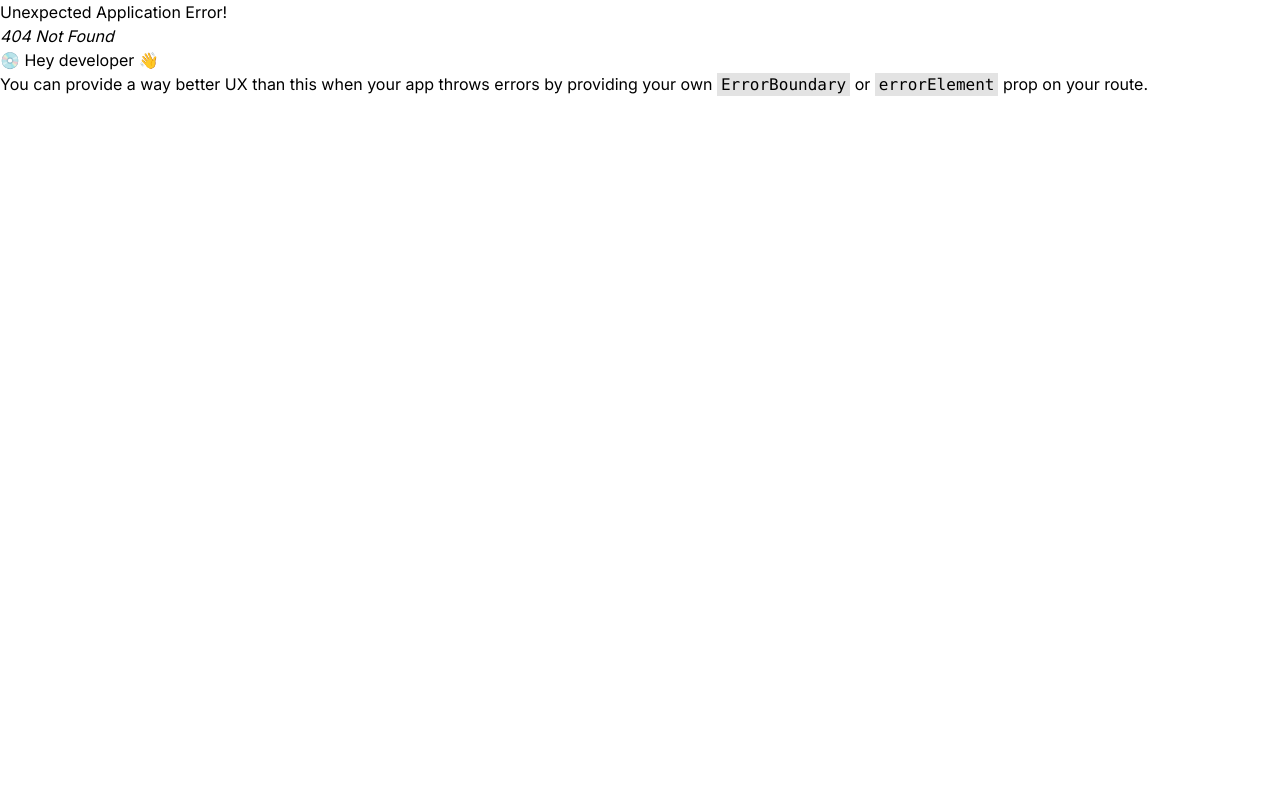
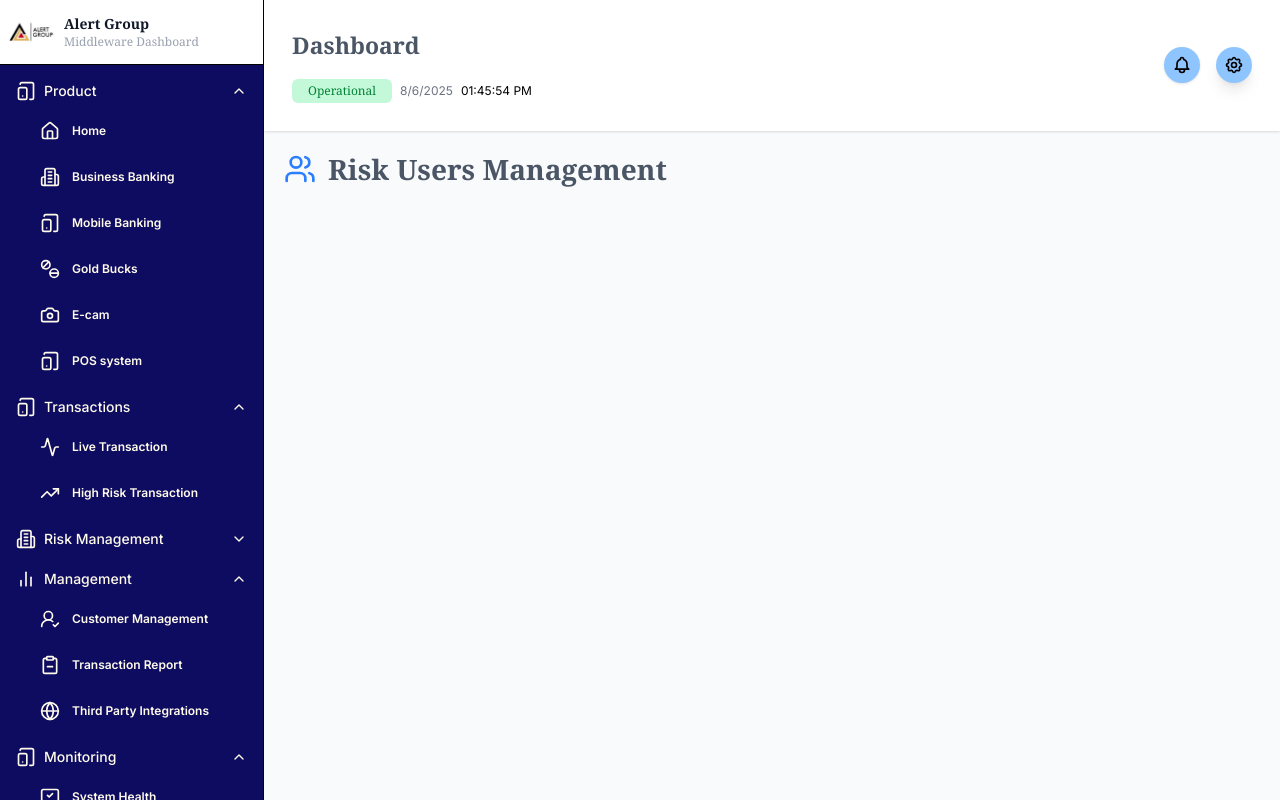
Before and after one commit to Ennyola4/middlewaredashboard, a React (Vite) app: page /risk-users in a window 1280 px wide. Before the commit this address had no page. Built offline with nearby package versions, Linux system fonts and the light colour scheme.

Commit message:
high risk transaction page done

```diff
--- a/src/components/Sidebar/Sidebar.tsx
+++ b/src/components/Sidebar/Sidebar.tsx
@@ -71,7 +71,7 @@ export const Sidebar = () => {
       title: "Risk Management",
       icon: <Building2 className="w-5 h-5" />,
       links: [
-        { title: "Risk Users", href: "/risk/users", icon: <Users className="w-5 h-5" /> },
+        { title: "Risk Users", href: "/risk-users", icon: <Users className="w-5 h-5" /> },
         { title: "Risk Transaction", href: "/risk/transactions", icon: <Shield className="w-5 h-5" /> },
         { title: "Fraud Alert", href: "/risk/fraud-alert", icon: <TriangleAlert className="w-5 h-5" /> },
         { title: "Recurring Execptions", href: "/risk/exceptions", icon: <RefreshCcw className="w-5 h-5" /> },
--- a/src/pages/Dashboard/RiskManagement/RiskUsers.tsx
+++ b/src/pages/Dashboard/RiskManagement/RiskUsers.tsx
@@ -1,8 +1,16 @@
+import {  Users } from "lucide-react"
+import Navbar from "../../../components/Navbar/Navbar"
 
 const RiskUsers = () => {
   return (
     <div>
-
+      <Navbar/>
+       <div className="flex items-center gap-3 p-4 sm:p-5">
+        <Users className="w-6 h-6 sm:w-8 sm:h-8 text-blue-500" />
+        <h1 className="text-xl sm:text-2xl md:text-[28px] text-gray-600 dark:text-blue-500 font-semibold font-serif">
+          Risk Users Management
+        </h1>
+      </div>
     </div>
   )
 }
--- a/src/pages/Dashboard/Transaction/HighRiskTransaction.tsx
+++ b/src/pages/Dashboard/Transaction/HighRiskTransaction.tsx
@@ -1,4 +1,4 @@
-import { CircleAlert, DollarSign, Shield, TrendingUp } from "lucide-react"
+import { CircleAlert, DollarSign, Download, Filter, Search, Shield, TrendingUp } from "lucide-react"
 import Navbar from "../../../components/Navbar/Navbar"
 import { time } from "framer-motion"
 
@@ -184,7 +184,7 @@ const HighRiskTransaction = () => {
               const barColor = progressBar < 40 ? "bg-blue-500" : progressBar > 20 ? "bg-green-500" : "bg-red-500"
 
               return (
-                <div key={index} className="dark:text-white dark:bg-gray-950 bg-gray-50 p-3 rounded-lg">
+                <div key={index} className="dark:text-white dark:bg-gray-950 shadow-sm p-3 rounded-md">
                   <div className="flex flex-col xs:flex-row xs:justify-between xs:items-center gap-2 mb-3">
                     <span className="font-semibold text-sm sm:text-base">
                       {riskDistribution.title}
@@ -212,7 +212,7 @@ const HighRiskTransaction = () => {
             {riskScoreDistribution.map((riskScore, index) => (
               <div
                 key={index}
-                className="flex dark:bg-gray-950 flex-col xs:flex-row xs:justify-between xs:items-center gap-2 p-3 bg-gray-50  rounded-lg border-l-4 border-blue-400 dark:text-white"
+                className="flex dark:bg-gray-950 flex-col xs:flex-row xs:justify-between xs:items-center gap-2 p-3 shadow-sm rounded-md border-l-4 border-blue-400 dark:text-white"
               >
                 <span className="font-semibold text-sm sm:text-base">
                   {riskScore.title}
@@ -225,8 +225,36 @@ const HighRiskTransaction = () => {
           </div>
         </div>
       </div>
-      <div className="p-3 dark:text-white shadow-sm dark:bg-gray-800 m-3 rounded-xl">
-        <h1 className="p-3 text-lg">High Risk Transaction Queue</h1>
+      <div className="p-3  dark:text-white shadow-sm dark:bg-gray-800 m-3 rounded-xl">
+        <div className="flex mb-3 flex-col xs:flex-row xs:items-center xs:justify-between gap-3 p-3 bg-white dark:bg-gray-800 rounded-lg shadow-sm">
+          {/* Header Title */}
+          <h1 className="text-lg sm:text-xl font-semibold text-gray-800 dark:text-white">
+            High Risk Transaction Queue
+          </h1>
+
+          {/* Action Buttons */}
+          <div className="flex flex-wrap xs:flex-nowrap gap-2 sm:gap-3">
+
+            {/* Search Button */}
+            <button className="flex cursor-pointer items-center gap-2 px-3 py-2 bg-gray-100 hover:bg-gray-200 dark:bg-gray-700 dark:hover:bg-gray-600 text-gray-700 dark:text-gray-200 rounded-lg transition-colors duration-200 text-sm font-medium">
+              <Search className="h-4 w-4" />
+              <span className="hidden sm:inline">Search</span>
+            </button>
+
+            {/* Filter Button */}
+            <button className="flex cursor-pointer items-center gap-2 px-3 py-2 bg-blue-100 hover:bg-blue-200 dark:bg-blue-900/30 dark:hover:bg-blue-800/40 text-blue-700 dark:text-blue-300 rounded-lg transition-colors duration-200 text-sm font-medium">
+              <Filter className="h-4 w-4" />
+              <span className="hidden sm:inline">Filter</span>
+            </button>
+
+            {/* Export Button */}
+            <button className="flex cursor-pointer items-center gap-2 px-3 py-2 bg-green-100 hover:bg-green-200 dark:bg-green-900/30 dark:hover:bg-green-800/40 text-green-700 dark:text-green-300 rounded-lg transition-colors duration-200 text-sm font-medium">
+              <Download className="h-4 w-4" />
+              <span className="hidden sm:inline">Export</span>
+            </button>
+
+          </div>
+        </div>
         {/* High Risk Transaction Queue Section */}
         {highRiskTransactionQueue.map((transaction, index) => (
           <div key={index} className="p-3 sm:p-4 flex flex-col lg:flex-row lg:gap-6 shadow-sm rounded-md mb-3 sm:mb-4 dark:bg-gray-950">
@@ -301,7 +329,7 @@ const HighRiskTransaction = () => {
 
             {/* Action Buttons */}
             <div className="flex flex-col xs:flex-row gap-2 sm:gap-3 mt-4 lg:mt-0 lg:flex-col lg:justify-center lg:w-32">
-              <button className="flex-1 dark:text-black cursor-pointer lg:flex-none bg-gray-200 hover:bg-blue-600 text-black px-3 py-2 rounded-md text-xs sm:text-sm font-medium transition-colors duration-200">
+              <button className="flex-1 dark:text-black cursor-pointer lg:flex-none bg-gray-200 hover:bg-blue-600 hover:text-white text-black px-3 py-2 rounded-md text-xs sm:text-sm font-medium transition-colors duration-200">
                 {transaction.firstButton}
               </button>
               <button className="flex-1 cursor-pointer  lg:flex-none bg-red-500 hover:bg-red-600 text-white px-3 py-2 rounded-md text-xs sm:text-sm font-medium transition-colors duration-200">
```
Also changed, not shown: src/App.tsx (+6 -1 lines).
